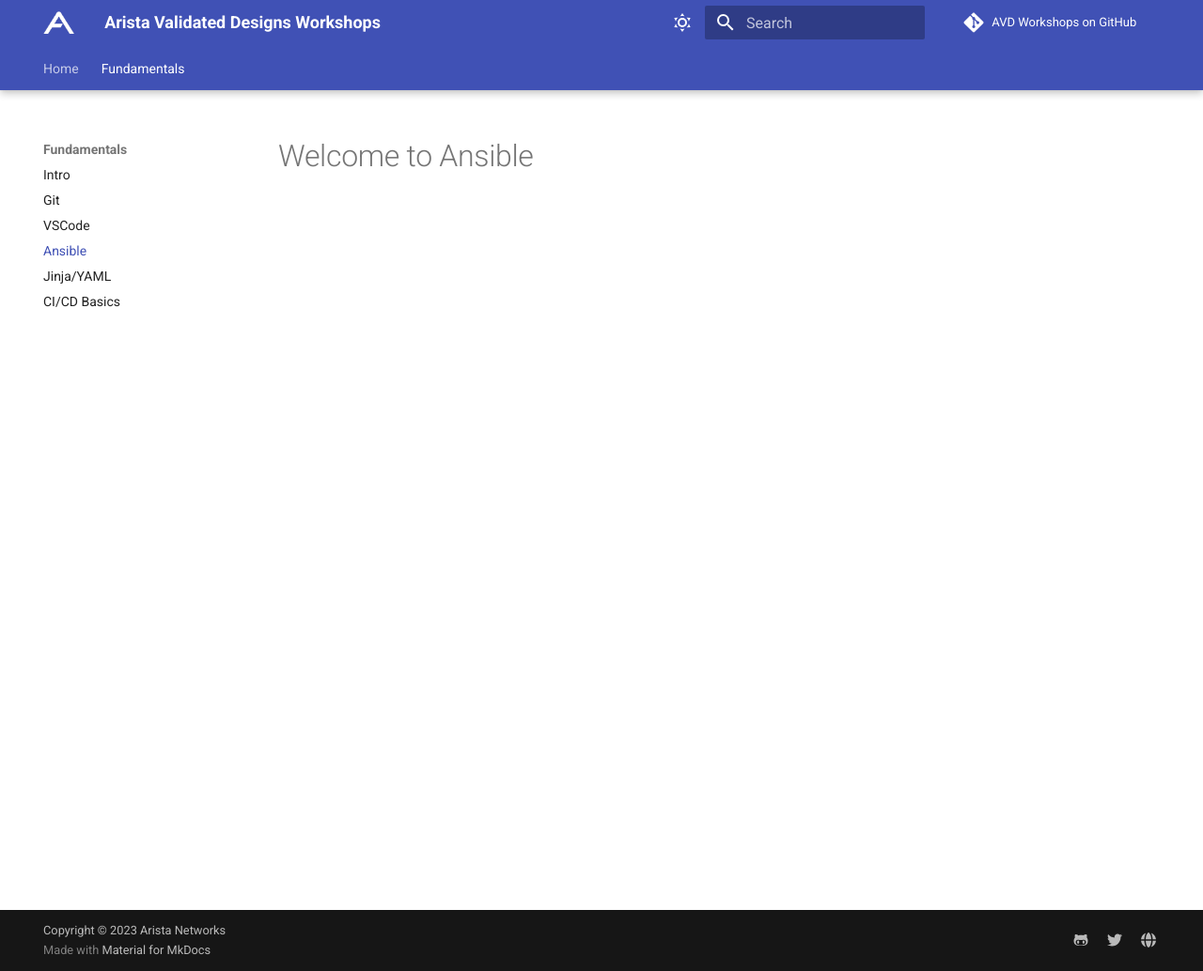
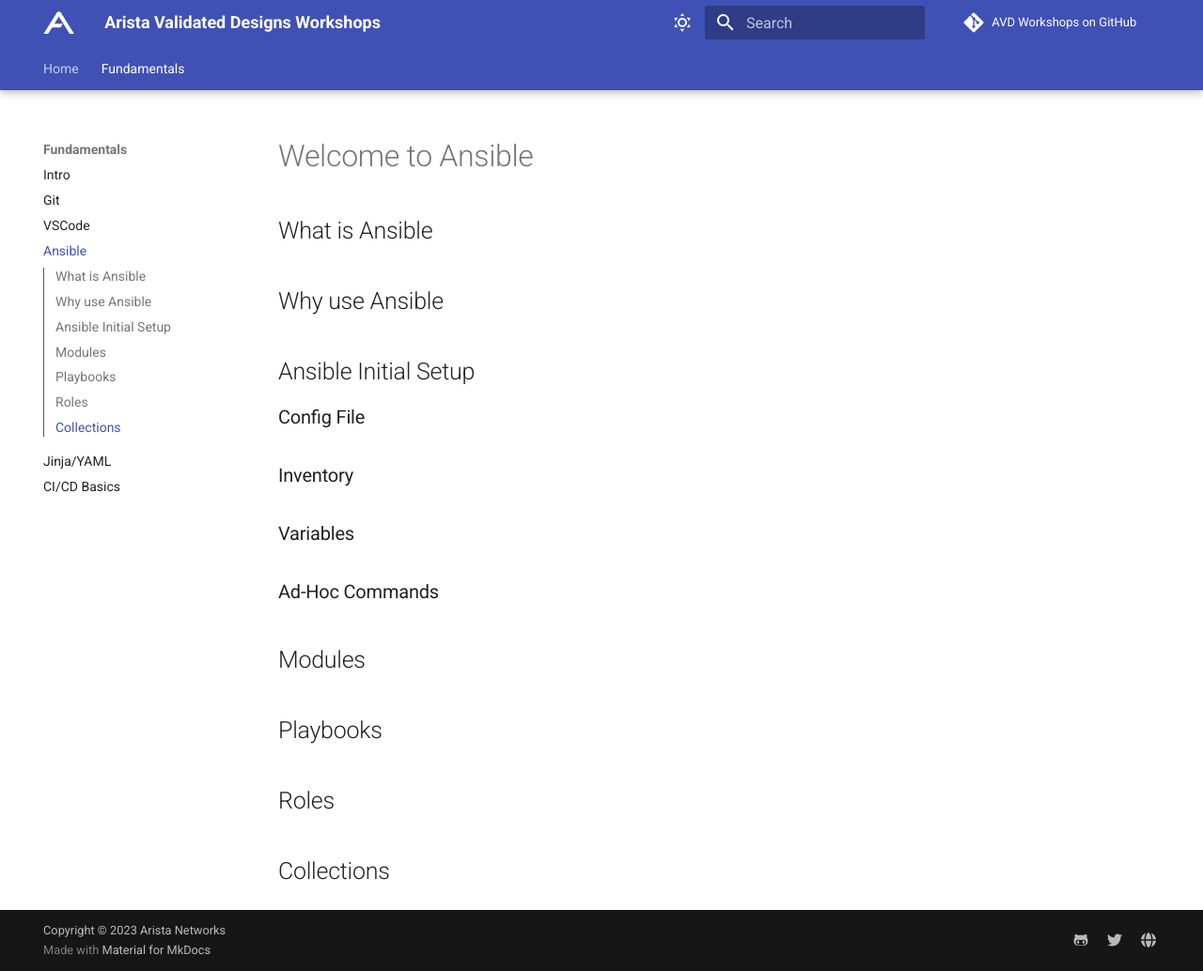
Before and after one commit to aristanetworks/avd-workshops, an MkDocs documentation site: the page built from workshops/ansible.md, in a window 1280 px wide and 1034 px high. Shown: the whole window at 94% size. Built offline with MkDocs 1.6.1 and Material for MkDocs 9.7.7, drawn with Linux system fonts in a browser that asks for light colours; comment, search, counter and statistics services are not loaded.

Commit message:
ansible section - initial layout

```diff
--- a/workshops/ansible.md
+++ b/workshops/ansible.md
@@ -1 +1,23 @@
 # Welcome to Ansible
+
+## What is Ansible
+
+## Why use Ansible
+
+## Ansible Initial Setup
+
+### Config File
+
+### Inventory
+
+### Variables
+
+### Ad-Hoc Commands
+
+## Modules
+
+## Playbooks
+
+## Roles
+
+## Collections
```
